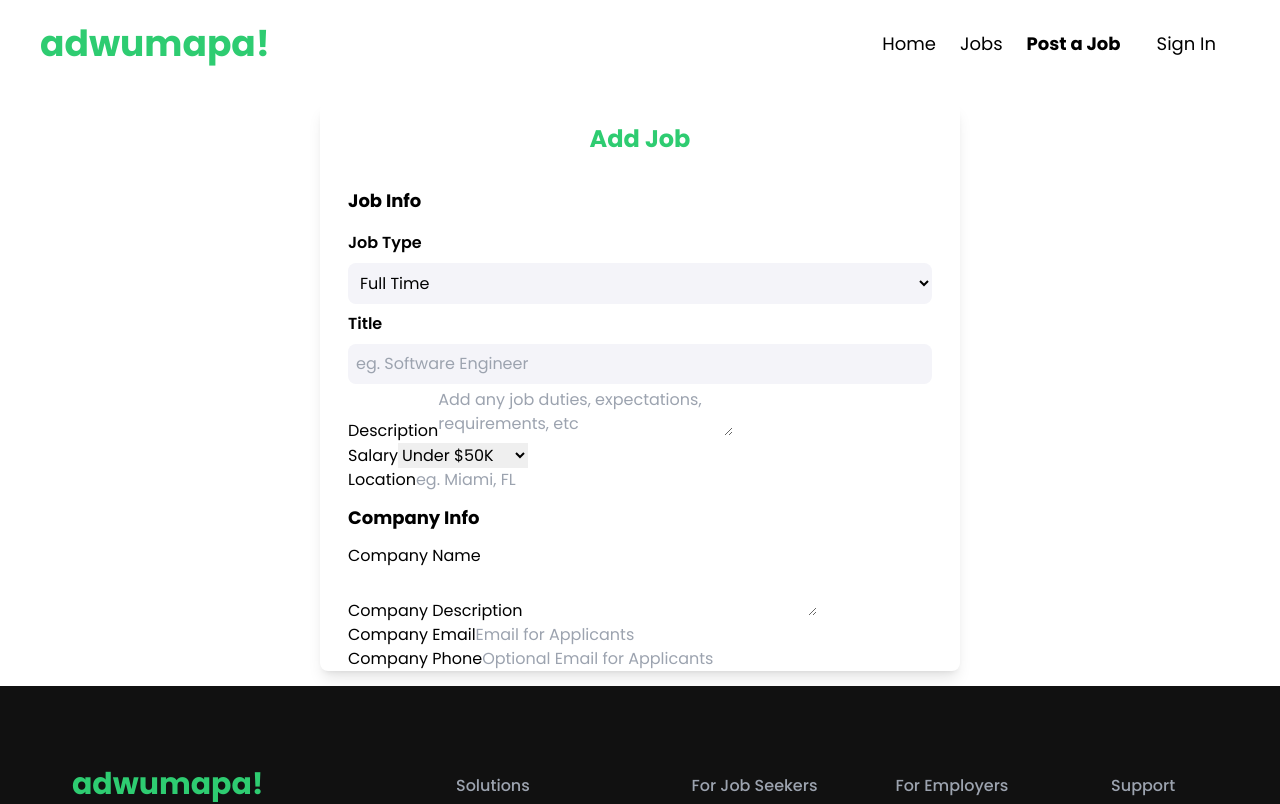
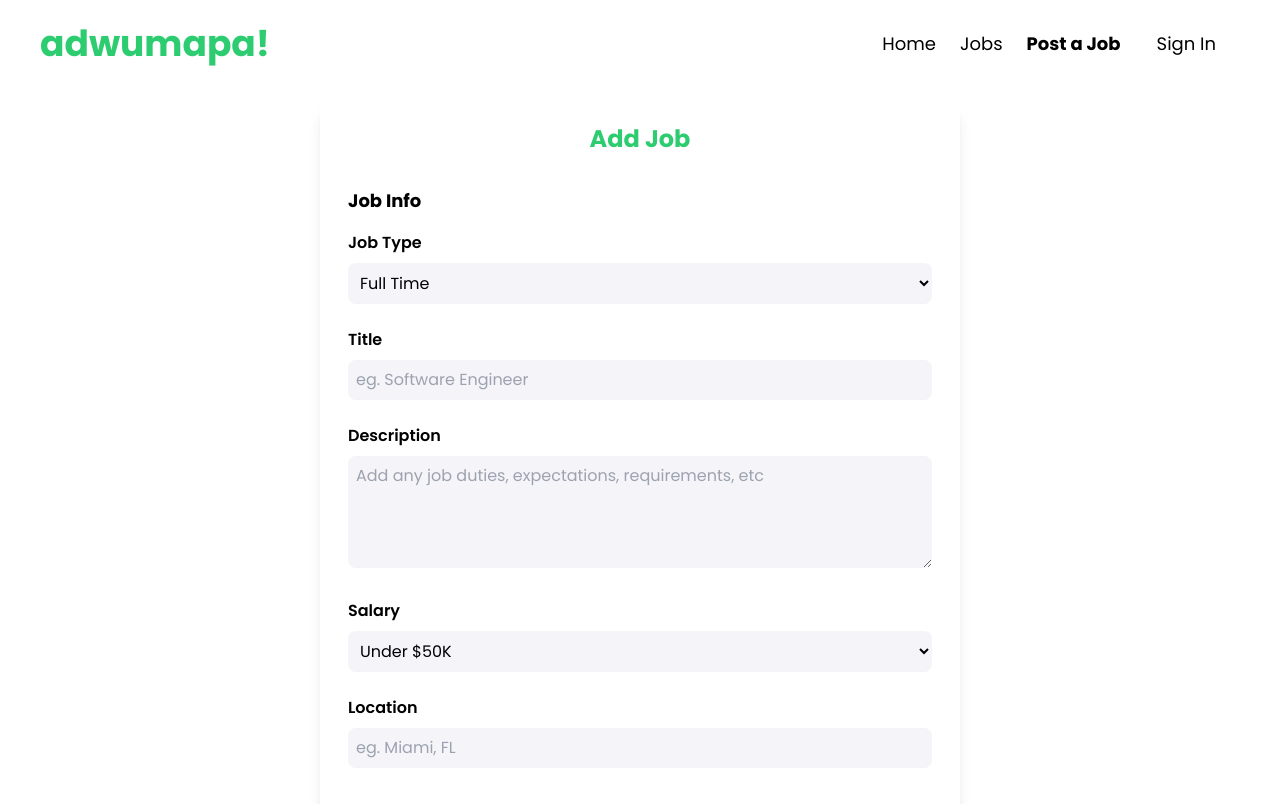
Before and after one commit to emmanuelcobbinah007/adwumapa, a React (Vite) app in the folder Rect Jobs Frontend/: page /add_job in a window 1280 px wide. Shown: the top 804 px of the page. Built offline with nearby package versions, Linux system fonts and the light colour scheme.

Commit message:
finished the styling for the add-job page

```diff
--- a/Rect Jobs Frontend/src/components/Jobs.jsx
+++ b/Rect Jobs Frontend/src/components/Jobs.jsx
@@ -34,7 +34,7 @@ const Jobs = ({jobsPageActive = false}) => {
 
   return (
     <div>
-         <h1 className='bg-inherit text-center text-2xl font-bold py-8 text-[#2ECC71]'>{jobsPageActive ? 'All Jobs' : 'Browse Jobs'}</h1>
+         <h1 className='bg-inherit text-center text-2xl font-bold py-8 text-[#2ECC71]'>{jobsPageActive ? 'Browse Jobs' : 'Recent Jobs'}</h1>
         {loading ?
         <Spinner loading = {loading} />
          :
--- a/Rect Jobs Frontend/src/pages/AddJob.jsx
+++ b/Rect Jobs Frontend/src/pages/AddJob.jsx
@@ -4,36 +4,58 @@ const AddJob = () => {
   return (
     <div className='bg-white'>
       <div className='bg-white py-3'></div>
-      <div className='w-[50%] mx-auto my-[15px] bg-white rounded-lg shadow-lg'>
+      <div className='w-[50%] mx-auto mt-[15px] mb-16 bg-white rounded-lg shadow-lg pb-5'>
         <form>
         <h1 className='bg-inherit text-center text-2xl font-bold py-5 text-[#2ECC71]'>Add Job</h1>
         <div className='px-7'>
         <h2 className='bg-inherit text-lg font-bold py-3 text-black'>Job Info</h2>
-        <div>
+        <div className='mb-4'>
           <label htmlFor="jobType" className='block font-semibold py-1'>Job Type</label>
-          <select name="type" className='rounded-lg w-[100%] bg-[#f4f4f9] p-2 my-1'>
+          <select
+          id='type'
+          name="type"
+          required
+          className='rounded-lg w-[100%] bg-[#f4f4f9] p-2 my-1'>
             <option value="Full-Time">Full Time</option>
             <option value="Internship">Internship</option>
             <option value="Part-Time">Part-Time</option>
             <option value="Freelance">Freelance</option>
           </select>
         </div>
-        <div>
-          <label htmlFor="joBTitle" className='block font-semibold py-1'>Title</label>
-          <input type="text"
+        <div className='mb-4'>
+          <label htmlFor="joBTitle" className='block font-semibold py-1'>
+            Title
+          </label>
+          <input
+          type="text"
+          id='title'
+          name='title'
+          required
           className='rounded-lg w-[100%] bg-[#f4f4f9] p-2 my-1'
           placeholder='eg. Software Engineer'/>
         </div>
-          <div><label htmlFor="jobDescription">Description</label>
+          <div className='mb-4'>
+            <label
+            htmlFor="jobDescription"
+            className='block font-semibold py-1'>
+              Description
+            </label>
           <textarea
           name="jobDescription"
-          id="jobDexcription"
+          id="jobDescription"
           placeholder='Add any job duties, expectations, requirements, etc'
+          required
+          className='rounded-lg w-[100%] bg-[#f4f4f9] p-2 my-1'
+          rows={4}
           ></textarea>
         </div>
-        <div>
-          <label htmlFor="jobSalary">Salary</label>
-          <select name="jobSalary" id="jobSalary">
+        <div className='mb-4'>
+          <label htmlFor="jobSalary" className='block font-semibold py-1'>Salary</label>
+          <select
+          name="jobSalary"
+          id="jobSalary"
+          required
+          className='rounded-lg w-[100%] bg-[#f4f4f9] p-2 my-1'>
             <option value='Under $50K'>Under $50K</option>
             <option value='$50K - 60K'>$50K - $60K</option>
             <option value='$60K - 70K'>$60K - $70K</option>
@@ -47,38 +69,68 @@ const AddJob = () => {
             <option value='Over $200K'>Over $200K</option>
           </select>
         </div>
-        <div>
-          <label htmlFor="jobLocation">Location</label>
-          <input type="text"
+        <div className='mb-4'>
+          <label htmlFor="jobLocation" className='block font-semibold py-1'>Location</label>
+          <input
+          className='rounded-lg w-[100%] bg-[#f4f4f9] p-2 my-1'
+          id='jobLocation'
+          name='jobLocation'
+          required
+          type="text"
           placeholder='eg. Miami, FL'/>
         </div>
         </div>
 
         <div className='px-7'>
         <h2 className='bg-inherit text-lg font-bold py-3 text-black'>Company Info</h2>
-        <div>
-          <label htmlFor="companyName">Company Name</label>
-          <input type="text" />
+        <div className='mb-4'>
+          <label htmlFor="companyName" className='block font-semibold py-1'>Name</label>
+          <input
+          id='companyName'
+          name='companyName'
+          type="text"
+          className='rounded-lg w-[100%] bg-[#f4f4f9] p-2 my-1'
+          placeholder='Enter Company Name' />
         </div>
         <div>
-          <label htmlFor="companyDescription">Company Description</label>
-          <textarea name="companyDescription" id="companyDescription"></textarea>
+          <label htmlFor="companyDescription" className='block font-semibold py-1'>Description</label>
+          <textarea
+          name="companyDescription"
+          id="companyDescription"
+          rows='4'
+          placeholder='What does your company do?'
+          className='rounded-lg w-[100%] bg-[#f4f4f9] p-2 my-1'></textarea>
         </div>
-        <div>
-          <label htmlFor="companyEmail">Company Email</label>
+        <div className='mb-4'>
+          <label
+          htmlFor="contactEmail"
+          className='block font-semibold py-1'>Contact Email</label>
           <input type="email"
-          id='companyEmail'
+          id='contact_email'
+          name='contact_email'
           placeholder='Email for Applicants'
+          className='rounded-lg w-[100%] bg-[#f4f4f9] p-2 my-1'
           />
         </div>
-        <div>
-          <label htmlFor="companyPhone">Company Phone</label>
+        <div className='mb-4'>
+          <label
+          htmlFor="contactPhone"
+          className='block font-semibold py-1'>Contact Phone</label>
           <input type="tel"
-          id='companyPhone'
-            placeholder='Optional Email for Applicants'
+          id='contact_phone'
+          name='contact_phone'
+          placeholder='Optional Email for Applicants'
+          className='rounded-lg w-[100%] bg-[#f4f4f9] p-2 my-1'
           />
         </div>
+
+        <button className='mx-auto w-full text-center bg-[#2ECC71] text-white text-lg my-2 py-2 rounded-xl hover:cursor-pointer hover:bg-emerald-600 transition-all duration-300'
+          type='submit'>
+          Add Job
+        </button>
+
         </div>
+
         </form>
       </div>
     </div>
@@ -86,12 +138,3 @@ const AddJob = () => {
 }
 
 export default AddJob
-
-
-
-
-
-
-
-
-//bg-gradient-to-br from-[#f9f9fb] to-white
```
